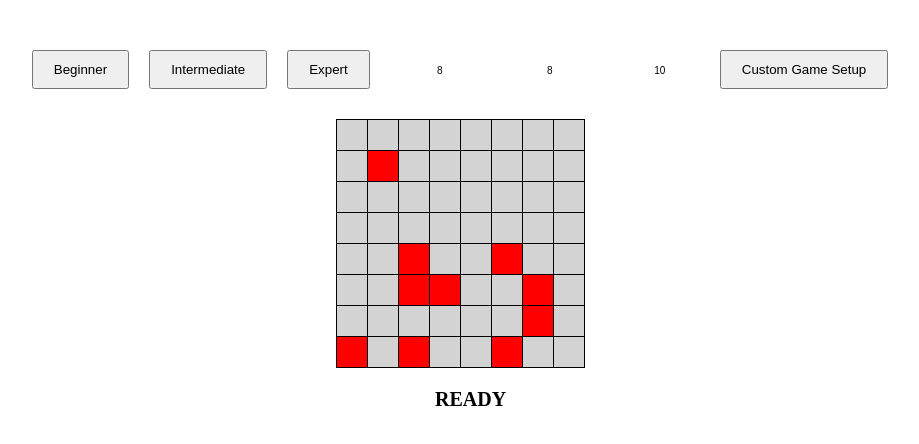
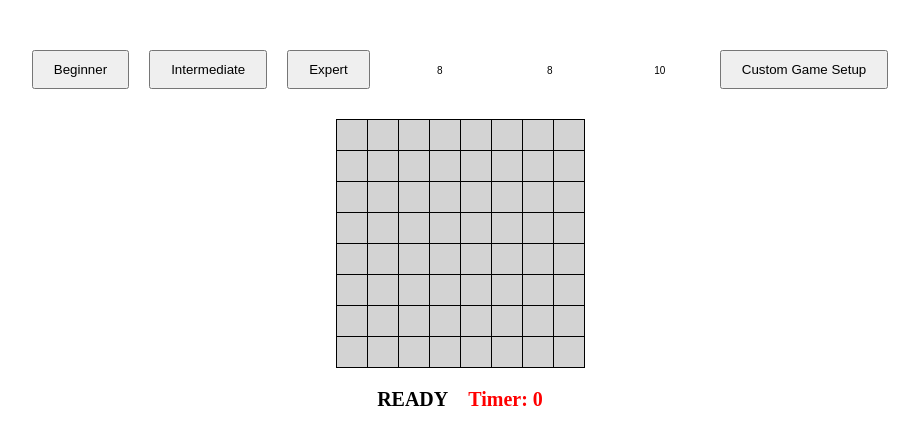
Before and after one commit to 1myeji/Minesweeper, a React (Vite) app: page / in a window 1280 px wide. Shown: the top 444 px of the page, without its empty margins (180-1099 px from the left). Built offline with nearby package versions, Linux system fonts and the light colour scheme.

Commit message:
Feat: 게임 타이머 기능

```diff
--- a/src/App.tsx
+++ b/src/App.tsx
@@ -2,13 +2,13 @@ import styled from 'styled-components';
 import Controls from './components/Controls';
 import Board from './components/Board';
 import { useDispatch, useSelector } from 'react-redux';
-import { resetGame, setDifficulty } from './store/boardSlice';
+import { increaseTime, resetGame, setDifficulty } from './store/boardSlice';
 import { useEffect } from 'react';
 import { RootState } from './store/store';
 
 const App = () => {
   const dispatch = useDispatch();
-  const { status } = useSelector((state: RootState) => state.board);
+  const { status, timer } = useSelector((state: RootState) => state.board);
 
   const handleDifficultyChange = (difficulty: string) => {
     dispatch(resetGame());
@@ -19,11 +19,26 @@ const App = () => {
     dispatch(setDifficulty('Beginner'));
   }, []);
 
+  useEffect(() => {
+    let timer = 0;
+    if (status === 'PLAYING') {
+      timer = setInterval(() => {
+        dispatch(increaseTime());
+      }, 1000);
+    }
+    return () => {
+      clearInterval(timer);
+    };
+  }, [status]);
+
   return (
     <AppWrapper>
       <Controls handleDifficultyChange={handleDifficultyChange} />
       <Board />
-      <Status>{status}</Status>
+      <Status>
+        <p>{status}</p>
+        <Timer>Timer: {timer}</Timer>
+      </Status>
     </AppWrapper>
   );
 };
@@ -35,8 +50,14 @@ const AppWrapper = styled.main`
 `;
 
 const Status = styled.div`
-  width: 50px;
-  margin: 20px auto 20px;
+  justify-content: center;
+  margin: 20px 0 20px;
   font-size: 20px;
   font-weight: 900;
+  display: flex;
+  gap: 20px;
 `;
+
+const Timer = styled.p`
+  color: red;
+`;
--- a/src/components/Td.tsx
+++ b/src/components/Td.tsx
@@ -4,7 +4,7 @@ import styled from 'styled-components';
 import { TD_TYPE, changeNormal, openTd, plantFlag, plantQuestion } from '../store/boardSlice';
 
 const tdBackgroundColors: { [key: number]: string } = {
-  [TD_TYPE.MINE]: 'red',
+  [TD_TYPE.MINE]: 'lightgrey',
   [TD_TYPE.NORMAL]: 'lightgrey',
   [TD_TYPE.FLAG]: 'lightgrey',
   [TD_TYPE.FLAG_MINE]: 'lightgrey',
--- a/src/store/boardSlice.ts
+++ b/src/store/boardSlice.ts
@@ -20,7 +20,6 @@ interface BoardState {
     mine: number;
   };
   timer: number;
-  result: string;
   status: 'READY' | 'PLAYING' | 'WIN' | 'LOSE';
   openedCount: number;
 }
@@ -33,7 +32,6 @@ const initialState: BoardState = {
     mine: 10,
   },
   timer: 0,
-  result: '',
   status: 'READY',
   openedCount: 0,
 };
@@ -160,6 +158,9 @@ const board = createSlice({
     resetGame: () => {
       return { ...initialState };
     },
+    increaseTime: state => {
+      state.timer += 1;
+    },
   },
 });
 
@@ -171,6 +172,7 @@ export const {
   plantQuestion,
   changeNormal,
   resetGame,
+  increaseTime,
 } = board.actions;
 
 export default board;
```
